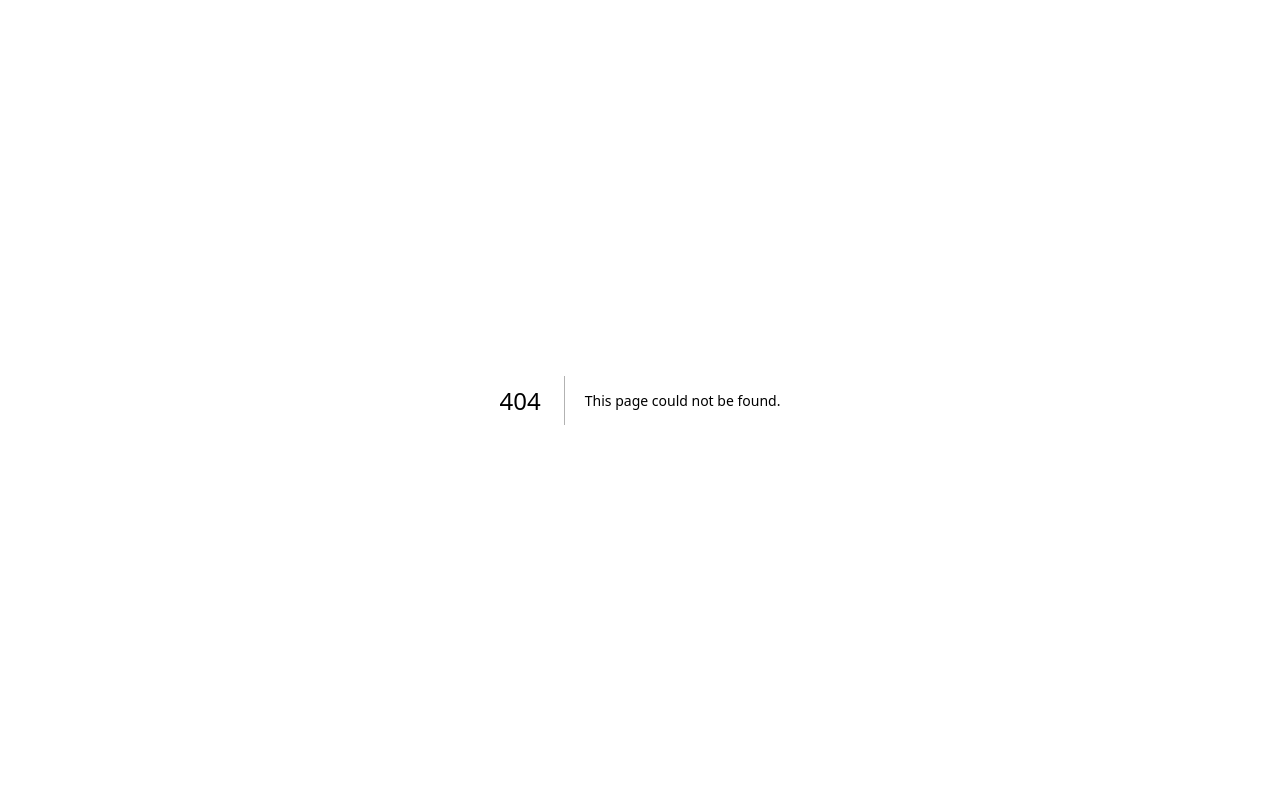
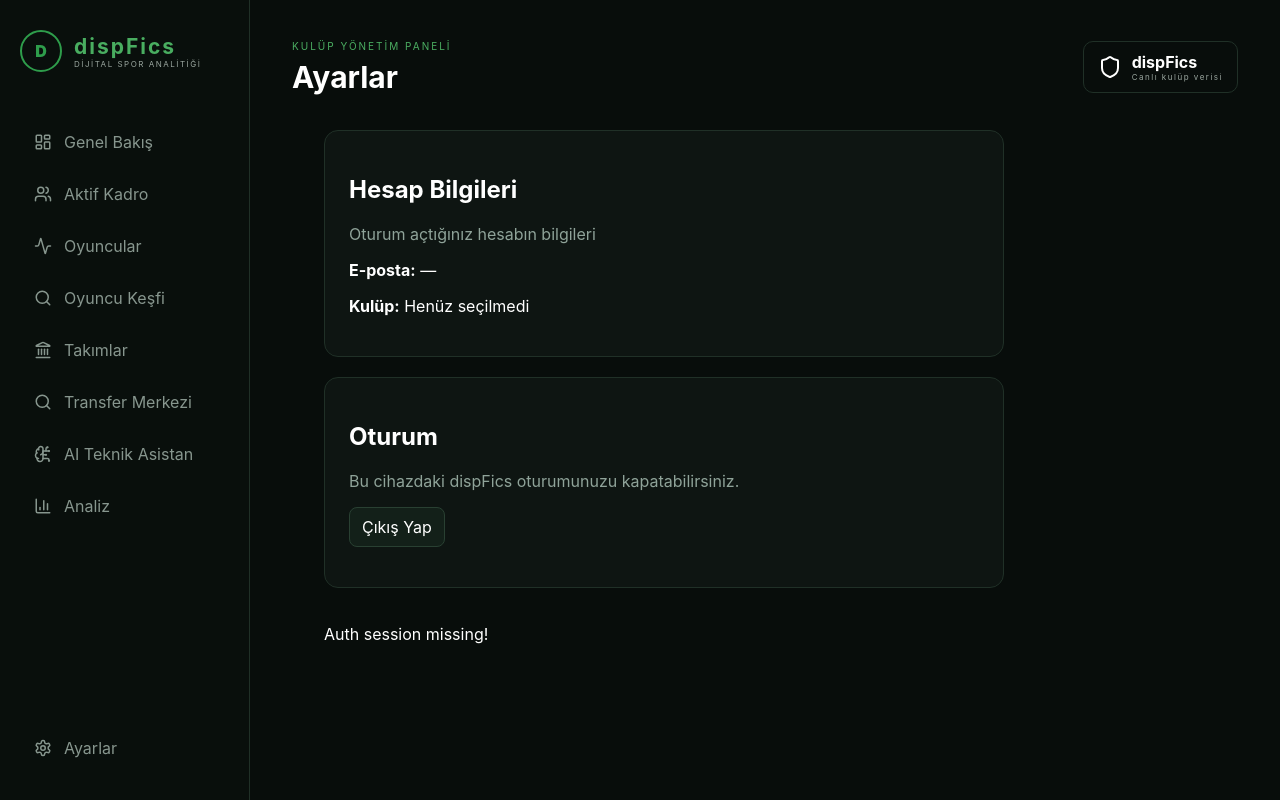
Before and after one commit to geminibtk/dispfics, a Next.js app: page /settings in a window 1280 px wide. Before the commit this address had no page. Built offline with nearby package versions, Linux system fonts and the light colour scheme; no server answers.

Commit message:
Add working account settings page and sign out

```diff
--- /dev/null
+++ b/app/settings/page.tsx
@@ -0,0 +1,9 @@
+"use client";
+import {useEffect,useState} from "react";
+import {useRouter} from "next/navigation";
+import {createClient} from "../../lib/supabase";
+import AppShell from "../components/AppShell";
+export default function SettingsPage(){const router=useRouter();const [email,setEmail]=useState(""),[club,setClub]=useState(""),[loading,setLoading]=useState(true),[busy,setBusy]=useState(false),[error,setError]=useState("");
+useEffect(()=>{(async()=>{try{const s=createClient();const {data:{user},error:authError}=await s.auth.getUser();if(authError)throw authError;if(!user){router.replace("/login");return}setEmail(user.email||"");const {data:m}=await s.from("club_members").select("club_id").eq("user_id",user.id).order("created_at",{ascending:false}).limit(1).maybeSingle();if(m){const {data:c}=await s.from("clubs").select("name").eq("id",m.club_id).maybeSingle();setClub(c?.name||"")}}catch(e){setError(e instanceof Error?e.message:"Ayarlar yüklenemedi.")}finally{setLoading(false)}})()},[]);
+async function signOut(){setBusy(true);const {error}=await createClient().auth.signOut();if(error){setError(error.message);setBusy(false)}else router.replace("/login")}
+return <AppShell title="Ayarlar"><div style={{maxWidth:680,display:"grid",gap:20}}>{loading?<p>Ayarlar yükleniyor…</p>:<><section className="clubSquadPanel" style={{padding:24}}><h2>Hesap Bilgileri</h2><p style={{color:"#8fa399"}}>Oturum açtığınız hesabın bilgileri</p><p><strong>E-posta:</strong> {email||"—"}</p><p><strong>Kulüp:</strong> {club||"Henüz seçilmedi"}</p></section><section className="clubSquadPanel" style={{padding:24}}><h2>Oturum</h2><p style={{color:"#8fa399"}}>Bu cihazdaki dispFics oturumunuzu kapatabilirsiniz.</p><button type="button" className="playerBack" onClick={signOut} disabled={busy}>{busy?"Çıkış yapılıyor…":"Çıkış Yap"}</button></section>{error&&<p role="alert">{error}</p>}</>}</div></AppShell>}
```
